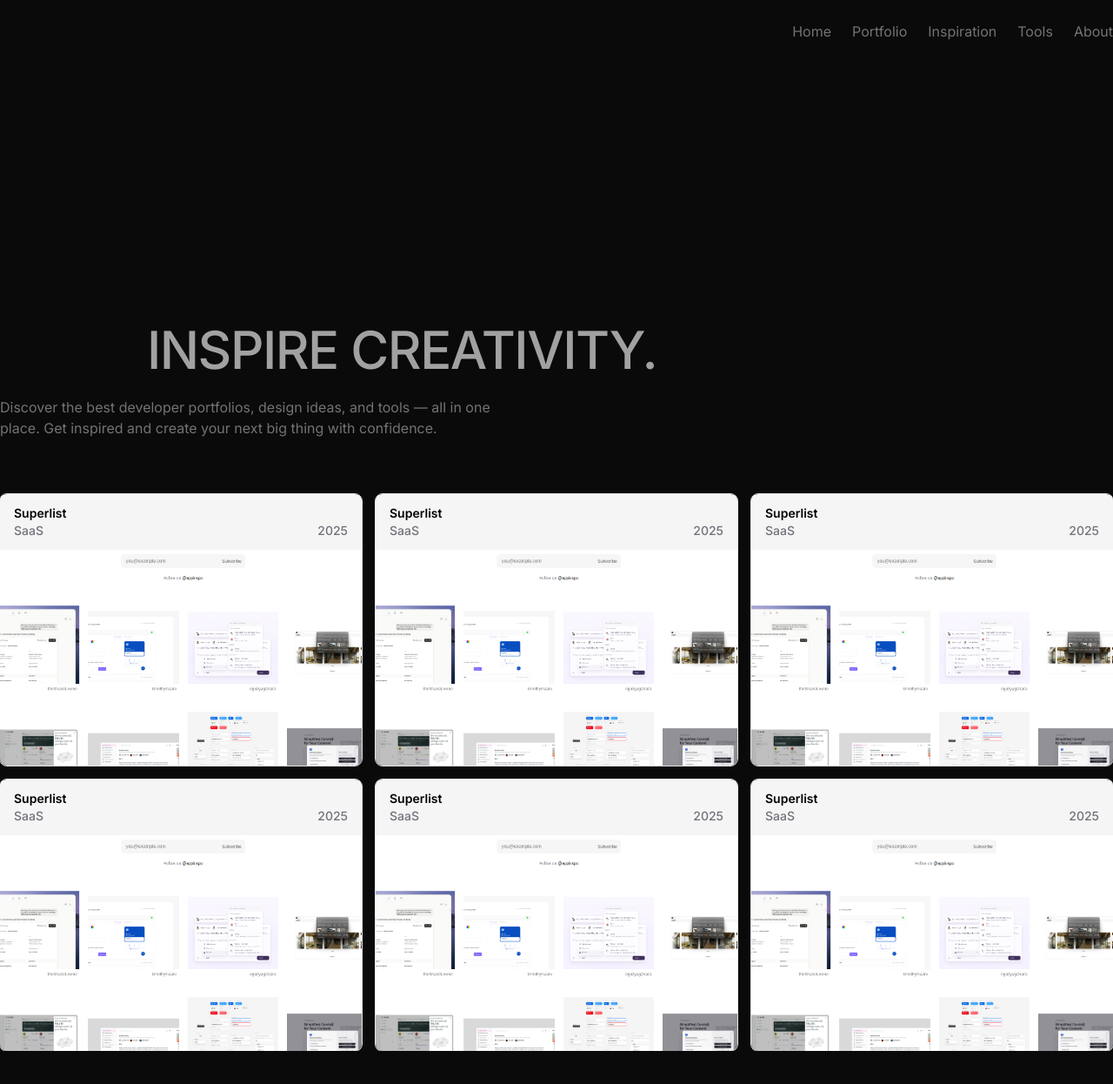
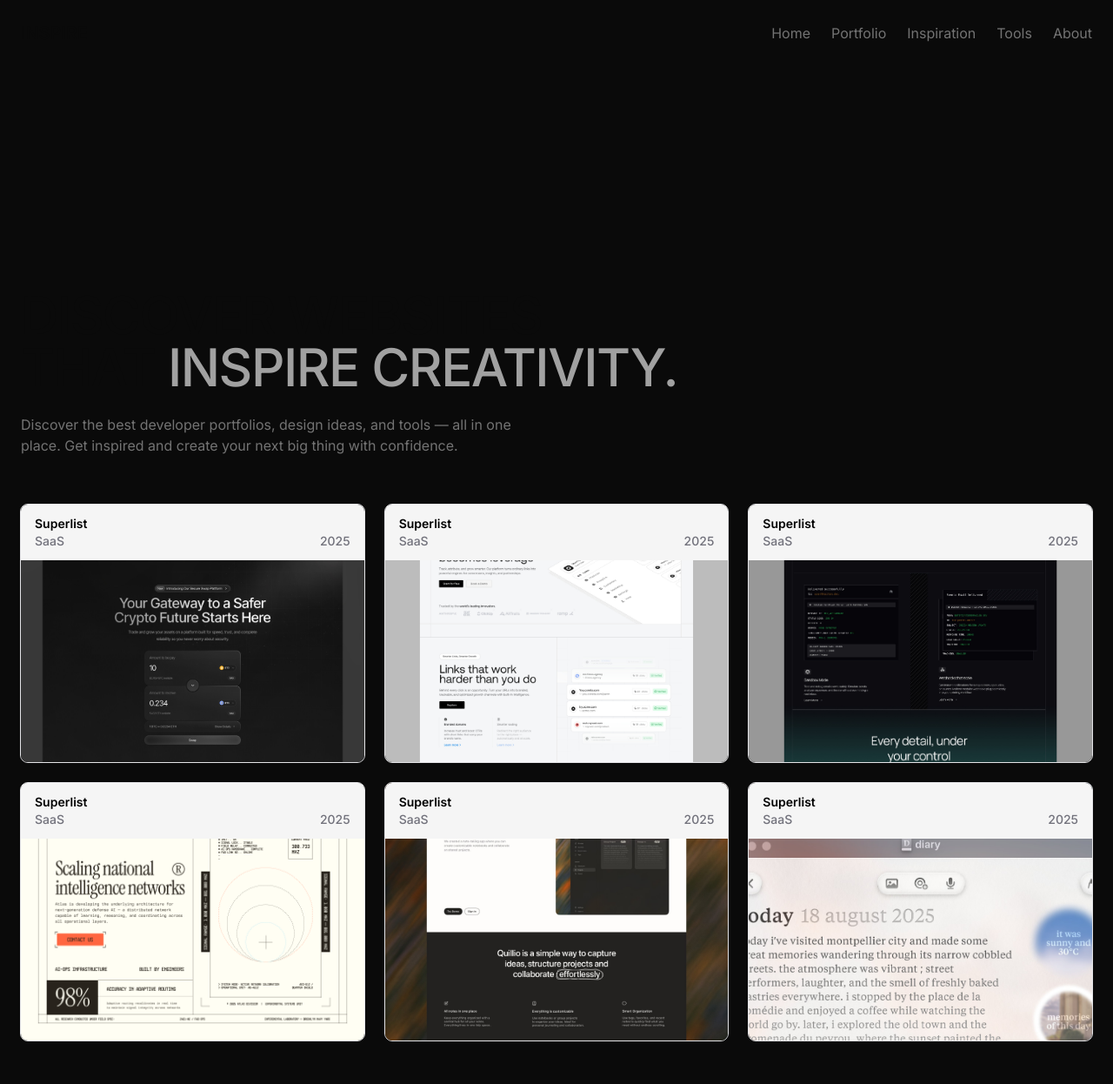
Before and after one commit to prasanjit-dey-ux/Inspohub, a Next.js app in the folder client/: page / in a window 1280 px wide. Shown: the top 1246 px of the page at 87% size. Before the commit the page ends 1208 px from the top, so only its background shows below. Built offline with nearby package versions, Linux system fonts and the light colour scheme.

Commit message:
updated home page

```diff
--- a/client/app/page.tsx
+++ b/client/app/page.tsx
@@ -6,13 +6,13 @@ import { Card } from "@/component/ui/card";
 export default function Home() {
   return (
 
-    <div className=" h-screen max-w-7xl mx-auto ">
+    <div className="min-h-screen max-w-7xl mx-auto px-6">
         <Navbar />
         <Header />
-        <div className="grid grid-cols-3 mt-6 gap-4">
+        <div className="grid grid-cols-1 sm:grid-cols-2 lg:grid-cols-3 gap-6 mt-4 pb-20">
           <div>
             <Card
-            src="/images/img1.png"
+            src="/images/img3.jpg"
             title="Appinspo"
             tag="Inspiration"
 
@@ -20,35 +20,35 @@ export default function Home() {
           </div>
           <div>
             <Card
-            src="/images/img1.png"
+            src="/images/img4.jpg"
             title="Appinspo"
             tag="Inspiration"
             />
           </div>
                     <div>
             <Card
-            src="/images/img1.png"
+            src="/images/img5.jpg"
             title="Appinspo"
             tag="Inspiration"
             />
           </div>
                               <div>
             <Card
-            src="/images/img1.png"
+            src="/images/img6.png"
             title="Appinspo"
             tag="Inspiration"
             />
           </div>
                                         <div>
             <Card
-            src="/images/img1.png"
+            src="/images/img7.jpg"
             title="Appinspo"
             tag="Inspiration"
             />
           </div>
                                         <div>
             <Card
-            src="/images/img1.png"
+            src="/images/img8.jpg"
             title="Appinspo"
             tag="Inspiration"
             />
@@ -61,9 +61,10 @@ export default function Home() {
 
 const Header = () => {
 return (
-    <div className="py-20 pb-10 mt-40">
-      <h1 className="text-6xl font-medium text-neutral-950 tracking-tight uppercase max-w-3xl">
-        Discover websites that <span className="text-neutral-400">inspire creativity.</span>
+    <div className="pt-64 pb-10">
+      <h1 className="text-6xl font-medium  text-neutral-950 tracking-tight uppercase max-w-3xl">
+        Discover websites that{" "}
+        <span className="text-neutral-400">Inspire creativity.</span>
       </h1>
       <p className="text-neutral-500 text-base max-w-xl mt-6">
         Discover the best developer portfolios, design ideas, and tools — all in one place. Get inspired and create your next big thing with confidence.
@@ -75,9 +76,10 @@ return (
 const Navbar =  () => {
   return (
     <>
-      <nav>
-          <div className=" h-18 flex justify-between items-center ">
-          <h1 className="font-medium text-xl text-neutral-950 ">INSPIRE</h1>
+      <nav className="py-6">
+          <div className=" max-w-7xl mx-auto flex justify-between items-center">
+             <h1 className="font-medium text-xl text-neutral-950 ">INSPIRE</h1>
+
           <div className="flex gap-6 text-neutral-500 text-base ">
             <p>Home</p>
             <p>Portfolio</p>
```
